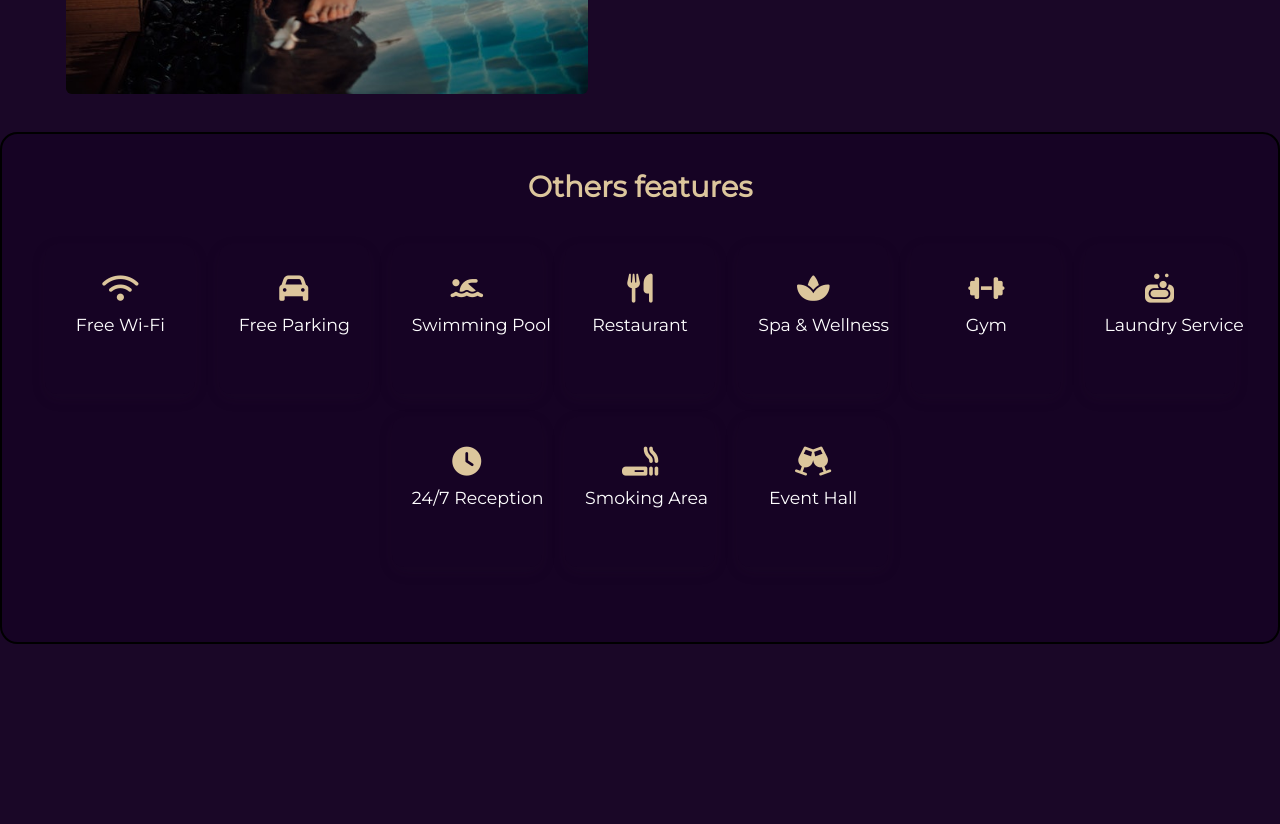
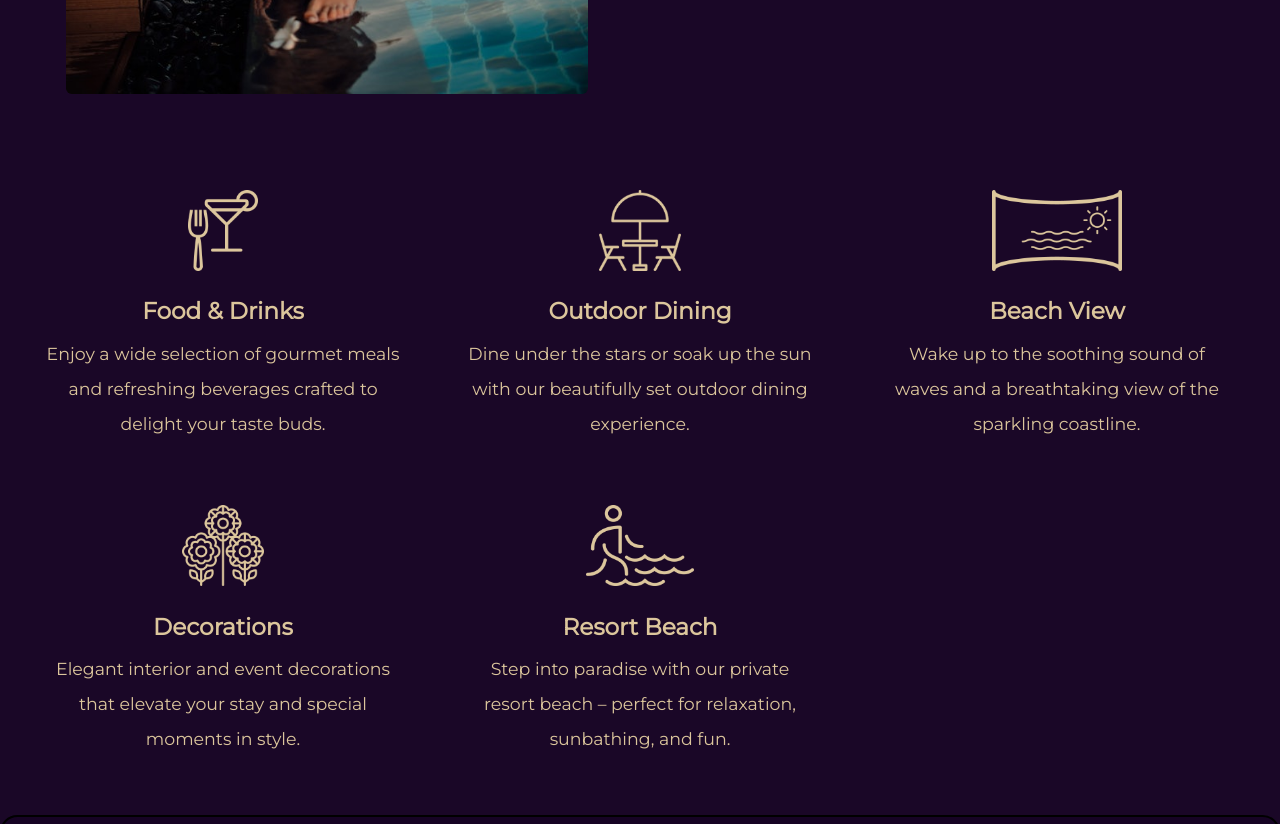
Before and after one commit to MirajMalik/THE-IMPERIAL-ROSE, a plain HTML site: page frontend/desgin/index.html in a window 1280 px wide. Shown: the part 3380-4204 px from the top of the page. Before the commit the page ends 4044 px from the top, so only its background shows below. Drawn offline with nearby package versions, Linux system fonts and the light colour scheme.

Commit message:
service section added

```diff
--- a/frontend/desgin/css/style.css
+++ b/frontend/desgin/css/style.css
@@ -357,6 +357,44 @@ section{
 
 
 
+/* service section */
+
+
+.services .box-container{
+   display: grid;
+   grid-template-columns: repeat(auto-fit, minmax(28rem, 1fr));
+   gap: 1.5rem;
+   justify-content: center;
+   align-items: flex-start;
+}
+
+.services .box-container .box{
+   padding: 2rem;
+   text-align: center;
+}
+
+.services .box-container .box img{
+   height: 7rem;
+   margin-bottom: 1rem;
+}
+
+.services .box-container .box h3{
+   font-size: 2rem;
+   color: var(--sub-color);
+   text-transform: capitalize;
+   margin: 1rem 0;
+}
+
+.services .box-container .box p{
+   line-height: 2;
+   font-size: 1.5rem;
+   color:var(--sub-color);
+}
+
+
+
+
+
 
 
 
--- a/frontend/desgin/index.html
+++ b/frontend/desgin/index.html
@@ -188,6 +188,51 @@
 
 <!-- about section ends -->
 
+<!-- services section starts -->
+
+ <section class="services">
+
+   <div class="box-container">
+
+      <div class="box">
+         <img src="images/icon-1.png" alt="">
+         <h3>food & drinks</h3>
+         <p>Enjoy a wide selection of gourmet meals and refreshing beverages crafted to delight your taste buds.</p>
+      </div>
+
+      <div class="box">
+         <img src="images/icon-2.png" alt="">
+         <h3>outdoor dining</h3>
+         <p>Dine under the stars or soak up the sun with our beautifully set outdoor dining experience.</p>
+      </div>
+
+      <div class="box">
+         <img src="images/icon-3.png" alt="">
+         <h3>beach view</h3>
+         <p>Wake up to the soothing sound of waves and a breathtaking view of the sparkling coastline.</p>
+      </div>
+
+      <div class="box">
+         <img src="images/icon-4.png" alt="">
+         <h3>decorations</h3>
+         <p>Elegant interior and event decorations that elevate your stay and special moments in style.</p>
+      </div>
+
+
+
+      <div class="box">
+         <img src="images/icon-6.png" alt="">
+         <h3>resort beach</h3>
+         <p>Step into paradise with our private resort beach – perfect for relaxation, sunbathing, and fun.</p>
+      </div>
+
+   </div>
+
+</section>
+
+<!-- services section ends -->
+
+
 <!-- feature section starts -->
 <section class="features">
    <div class="feature-description">
@@ -248,6 +293,8 @@
 
 
 
+
+
 <script src="https://cdn.jsdelivr.net/npm/swiper@8/swiper-bundle.min.js"></script>
 
 <script src="js/script.js"></script>
```
